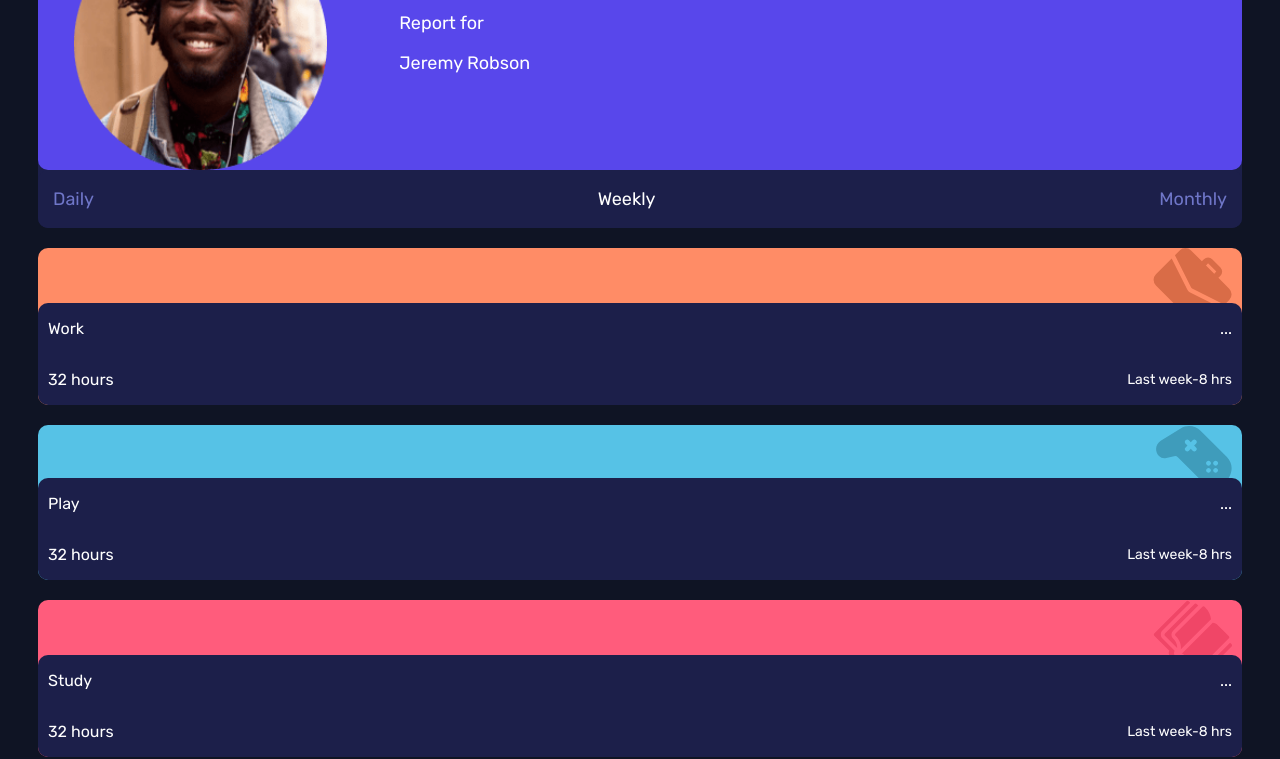
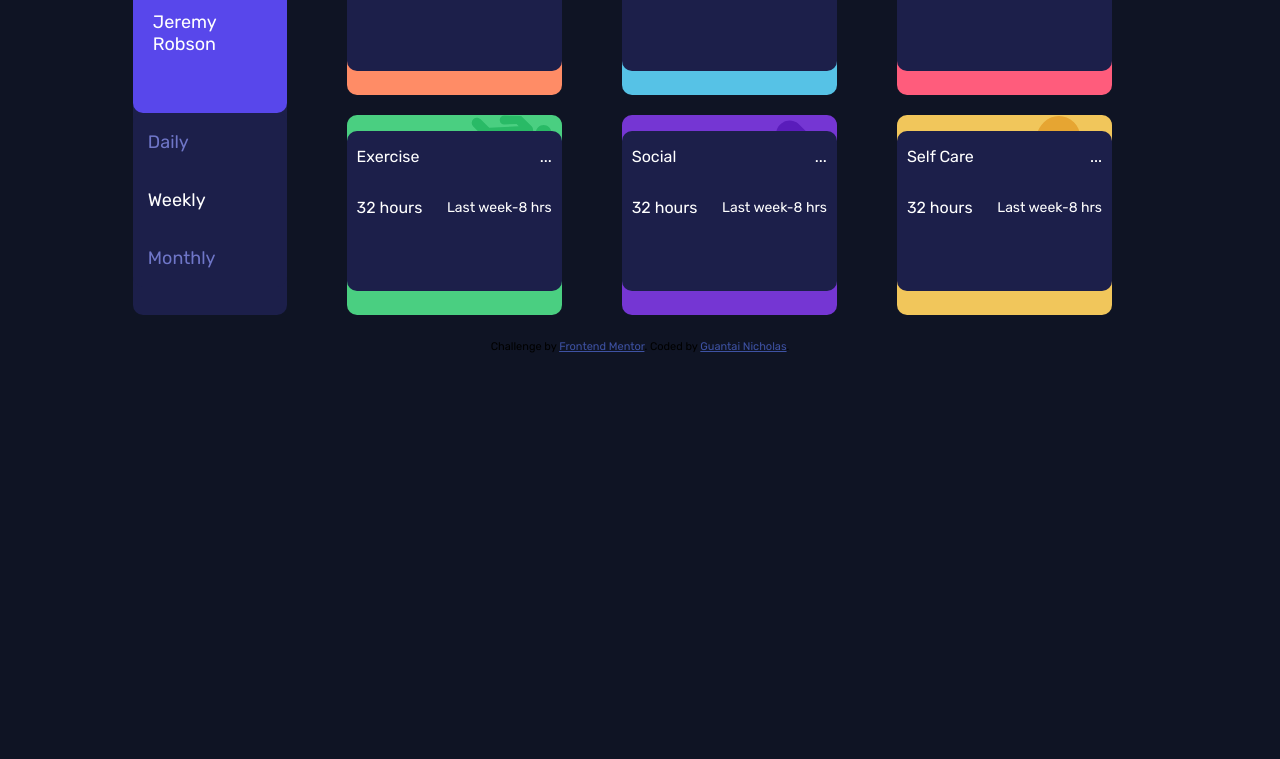
Before and after one commit to NickyGuants/time-tracking-dashboard, a plain HTML site: page index.html in a window 1280 px wide. Shown: the part 133-892 px from the top of the page. After the commit the page ends 800 px from the top, so only its background shows below. Drawn offline with Linux system fonts and the light colour scheme.

Commit message:
desktop media query

```diff
--- a/index.html
+++ b/index.html
@@ -17,7 +17,7 @@
     />
     <link rel="stylesheet" href="style.css" />
 
-    <title>Frontend Mentor | Time tracking dashboard</title>
+    <title>Time tracking dashboard</title>
 
     <!-- Feel free to remove these styles or customise in your own stylesheet 👍 -->
     <style>
@@ -31,6 +31,7 @@
     </style>
   </head>
   <body>
+    <div class="container">
     <div class="header-card">
       <div class="profile">
         <div class="profile-image">
@@ -52,7 +53,8 @@
       </div>
     </div>
 
-    <div class="card">
+    <div class="cards">
+    <div class="card-work">
       <div class="branding">
         <img src="/images/icon-work.svg" alt="" />
       </div>
@@ -147,12 +149,14 @@
         </div>
       </div>
     </div>
-
+  </div>
+  </div>
     <div class="attribution">
       Challenge by
       <a href="https://www.frontendmentor.io?ref=challenge" target="_blank"
         >Frontend Mentor</a
-      >. Coded by <a href="#">Your Name Here</a>.
+      >. Coded by <a href="#">Guantai Nicholas</a>.
     </div>
+
   </body>
 </html>
--- a/style.css
+++ b/style.css
@@ -8,7 +8,7 @@ body {
 .header-card {
   display: flex;
   flex-direction: column;
-  margin: 50px 30px 0px 30px;
+  margin: 20px 30px 0px 30px;
   background-color: hsl(235, 46%, 20%);
   border-radius: 10px 10px;
 }
@@ -48,7 +48,7 @@ body {
 .timeline p:nth-child(2) {
   color: white;
 }
-.card {
+.card-work {
   display: flex;
   flex-direction: column;
   margin: 20px 30px 0px 30px;
@@ -121,3 +121,42 @@ body {
 #hours {
   font-size: 14px;
 }
+
+@media screen and (min-width: 600px){
+  .container{
+    display: flex;
+    width: 85%;
+    margin: 0 auto;
+  }
+
+  .header-card{
+    width: 25%;
+  }
+  .profile{
+    display: flex;
+    flex-direction: column;
+    align-items: flex-start;
+    padding: 30px 0px 40px 20px;
+  }
+
+  .timeline{
+    display: flex;
+    flex-direction: column;
+  }
+
+  .cards{
+    display: flex;
+    flex-direction: row;
+    flex-wrap: wrap;
+  }
+  .card-work,
+  .card-play,
+  .card-study,
+  .card-exercise,
+  .card-self,
+  .card-social{
+   width: 25%;
+   height: 25vh;
+  }
+
+}
```
